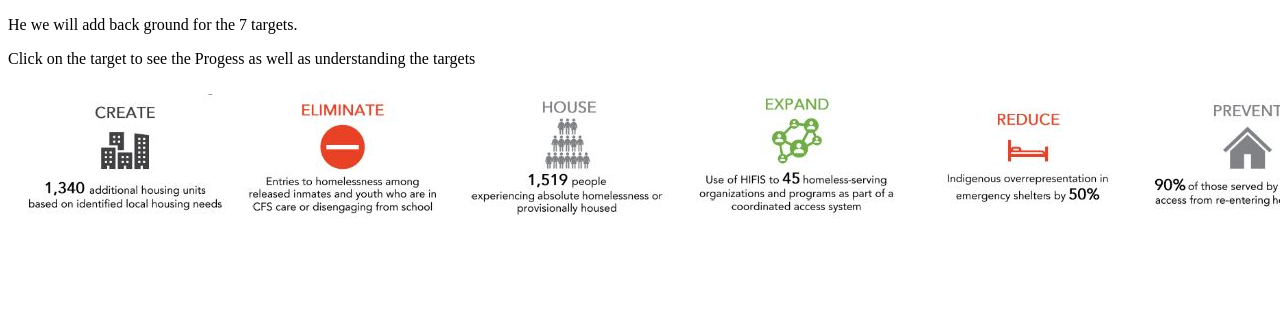
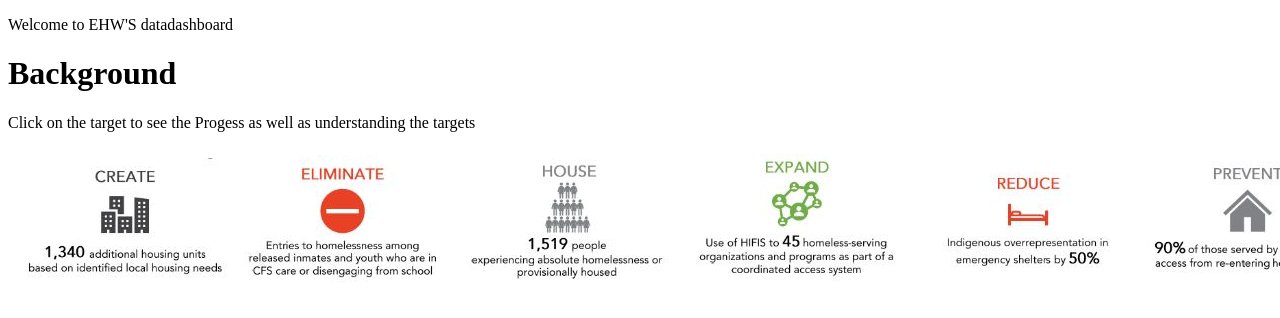
Before and after one commit to TestRuns101/endhomelessness, a plain HTML site: page index.html in a window 1280 px wide. Shown: the top 318 px of the page. Drawn offline with Linux system fonts and the light colour scheme.

Commit message:
Addded new stuff

```diff
--- a/index.html
+++ b/index.html
@@ -7,8 +7,10 @@
   </head>
   <body>
     <p>
-      He we will add back ground for the 7 targets.
-    </p>
+      <h>Welcome to EHW'S datadashboard</h><br>
+
+    <h1>Background</h1>
+  </p>
     <p>
       Click on the target to see the Progess as well as understanding the targets
     </p>
```
